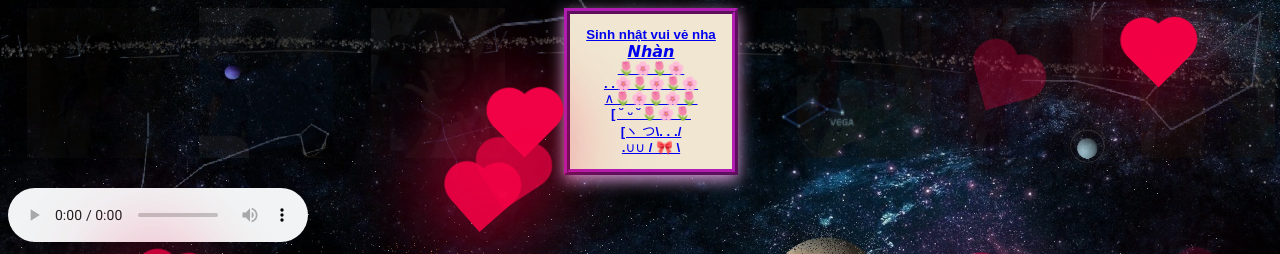
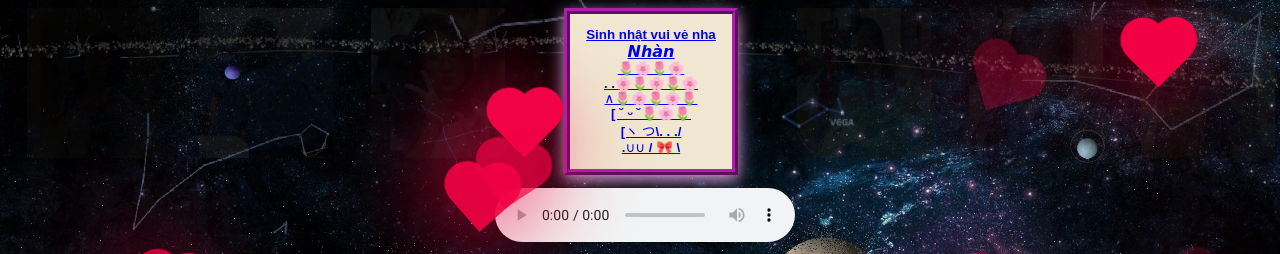
Before and after one commit to q1u4a0n9/onlY4Uu, a plain HTML site: page index.html in a window 1280 px wide. Shown: the top 254 px of the page. Drawn offline with Linux system fonts and the light colour scheme; a web font is replaced by a local one.

Commit message:
Update styles.css

```diff
--- a/styles.css
+++ b/styles.css
@@ -20,7 +20,10 @@ body {
   box-shadow: 0 0 10px rgba(0, 0, 0, 0.5);
   position: relative;
 }
-
+.audio1 {
+   width: 290px;
+    margin: 0 auto;
+}
 h1 {
   color: #fff;
   /* Chữ màu trắng */
```
